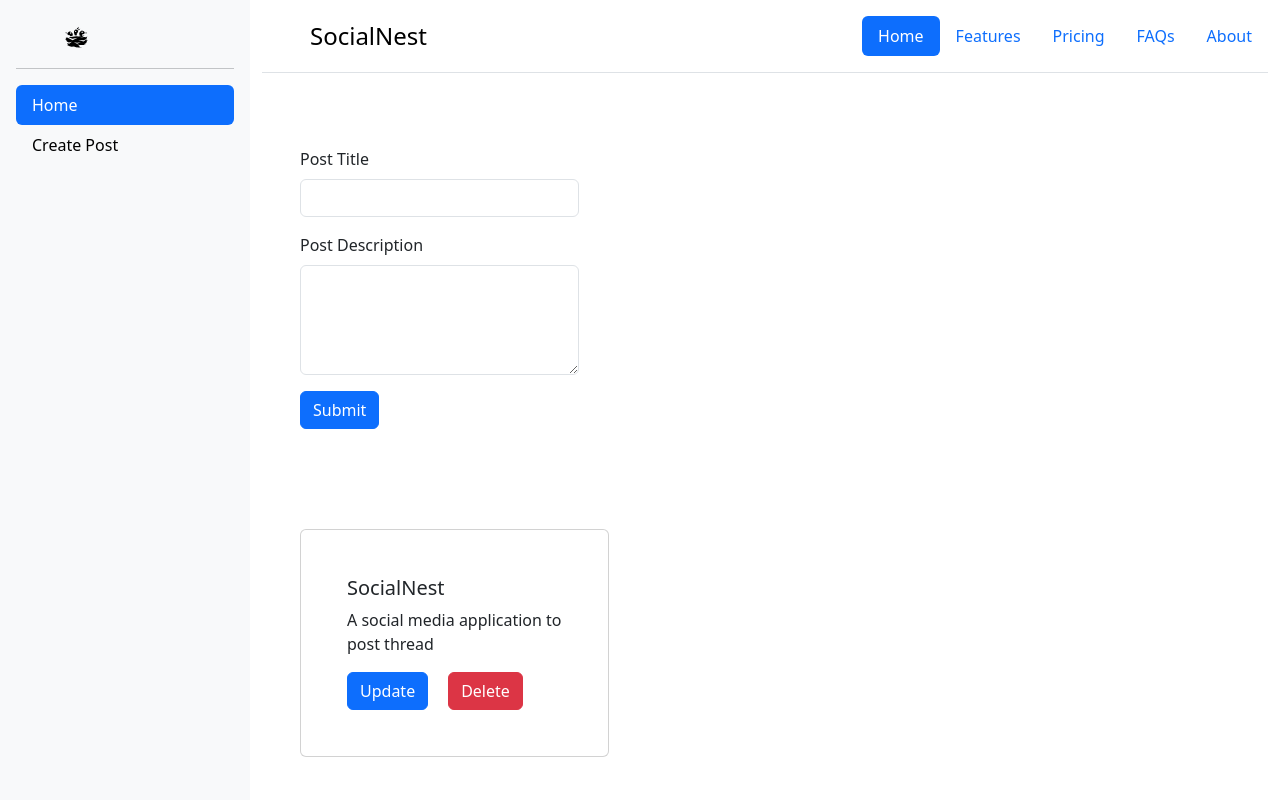
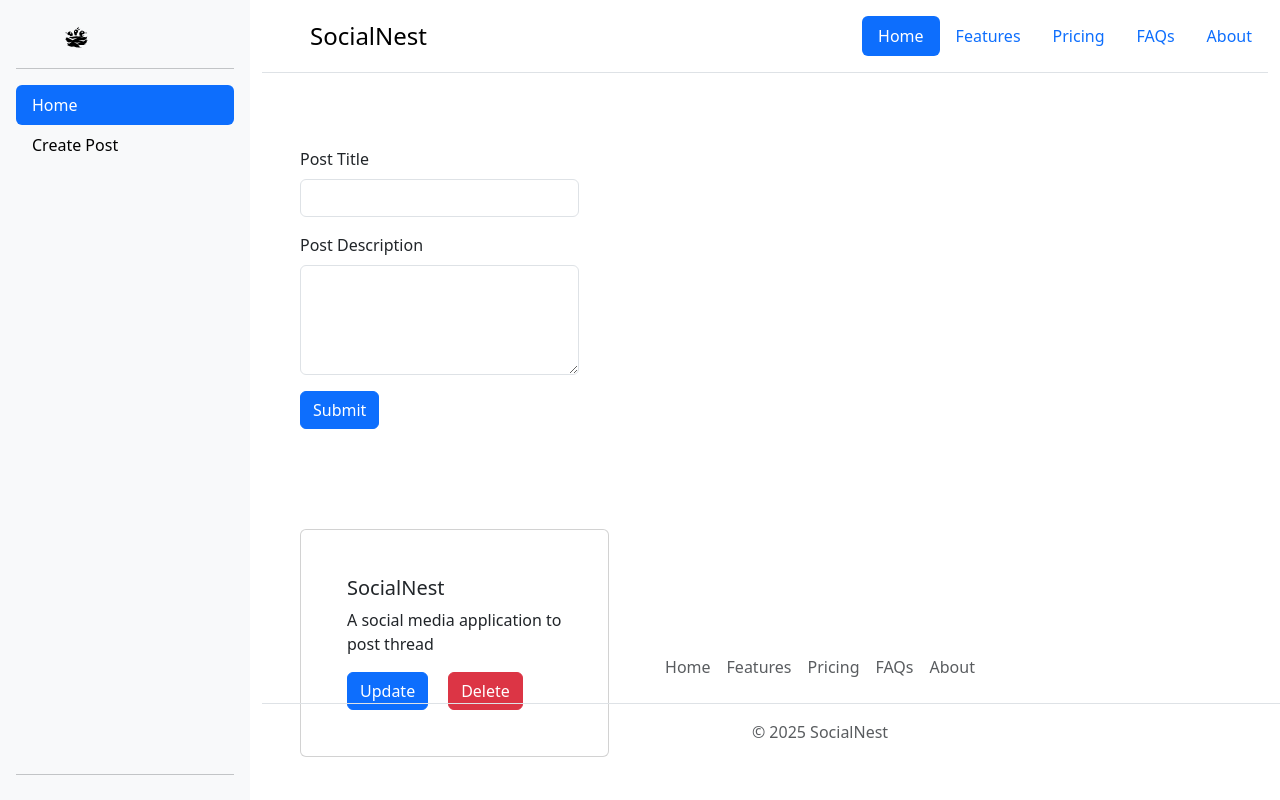
Before and after one commit to nehalpanchall/SocialNest, a React (Vite) app in the folder SocialNest/: page / in a window 1280 px wide. Shown: the top 800 px of the page. Built offline with nearby package versions, Linux system fonts and the light colour scheme.

Commit message:
fix footer at bottom:0

```diff
--- a/SocialNest/src/components/Footer.jsx
+++ b/SocialNest/src/components/Footer.jsx
@@ -1,7 +1,7 @@
 const Footer = () => {
   return (
     <>
-      <div className="container ">
+      <div className="container footer ">
         <footer className="py-3 my-4 ">
           <ul className="nav justify-content-center border-bottom pb-3 mb-3">
             <li className="nav-item">
```
